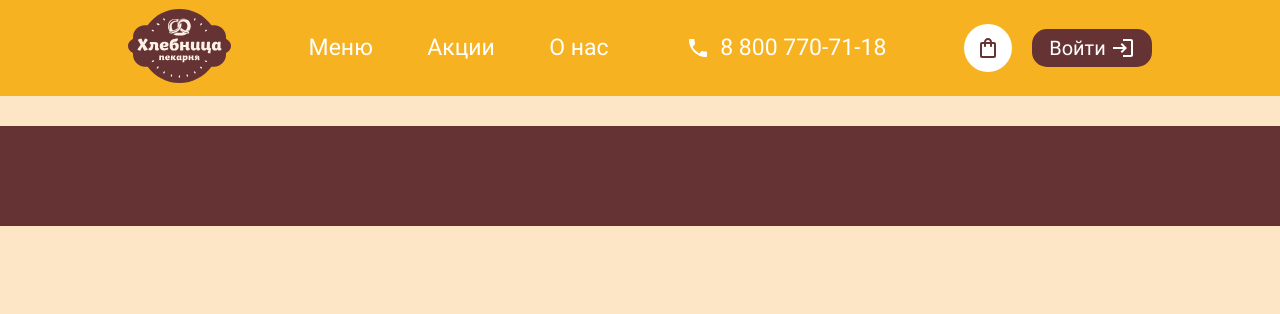
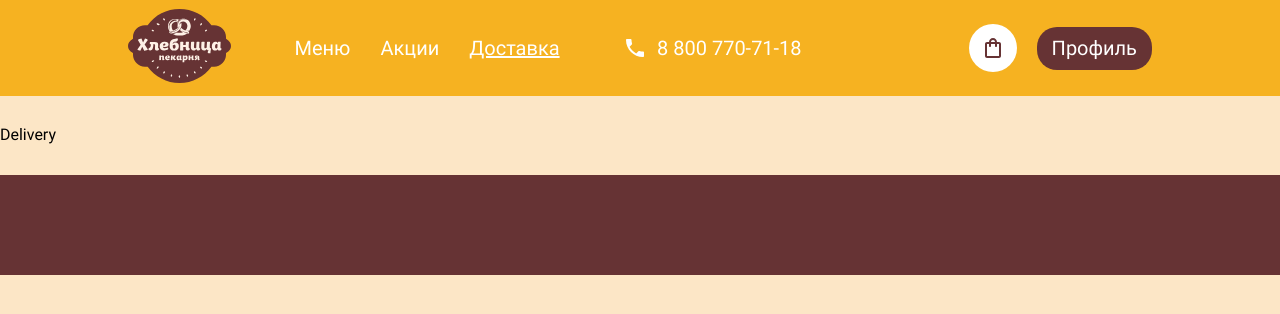
Before and after one commit to hvny/course_project_web, a React (Create React App) app in the folder online-store-frontend/: page /about-delivery in a window 1280 px wide. Shown: the top 314 px of the page. Built offline with nearby package versions, Linux system fonts and the light colour scheme.

Commit message:
add: header adaptive ui

```diff
--- a/online-store-frontend/src/components/App/App.js
+++ b/online-store-frontend/src/components/App/App.js
@@ -3,6 +3,7 @@ import Header from "../Header/Header";
 import Main from "../Main/Main";
 import Events from "../Events/Events";
 import Order from "../Order/Order";
+import Delivery from "../Delivery/Delivery";
 import Footer from "../Footer/Footer";
 
 import "../Link/Link.css"
@@ -17,6 +18,7 @@ export default function App() {
         <Route path="/" element={<Main />} />
         <Route path="/events" element={<Events />} />
         <Route path="/order" element={<Order />} />
+        <Route path="/about-delivery" element={<Delivery />} />
       </Routes>
 
       <Footer />
--- /dev/null
+++ b/online-store-frontend/src/components/Delivery/Delivery.js
@@ -0,0 +1,7 @@
+export default function Delivery() {
+    return (
+        <section className="delivery">
+            Delivery
+        </section>
+    );
+}
--- a/online-store-frontend/src/components/Header/Header.css
+++ b/online-store-frontend/src/components/Header/Header.css
@@ -18,17 +18,15 @@
 }
 
 .header__navigation {
-    min-width: 300px;
     box-sizing: border-box;
     display: flex;
 }
 
 .header__navigation-list {
-    width: 100%;
     list-style: none;
     display: flex;
     align-items: center;
-    justify-content: space-between;
+    gap: 30px;
     padding: 0;
     margin: 0;
 }
@@ -43,7 +41,7 @@
 
 .header__link {
     color: #ffffff;
-    font-size: 23px;
+    font-size: 20px;
     padding: 0;
     text-decoration: none;
 }
@@ -76,7 +74,7 @@
 }
 
 .header__phone-number {
-    font-size: 23px;
+    font-size: 20px;
     font-weight: 400;
     line-height: 1.5;
     margin: 0;
@@ -87,6 +85,18 @@
     align-items: center;
 }
 
+.header__buttons_visible {
+    display: block;
+}
+
+.header__buttons_hidden {
+    display: none;
+}
+
+.header__button_menu {
+    visibility: hidden;
+}
+
 .header__button_cart {
     background-color: #663334;
 }
@@ -95,11 +105,13 @@
     color: #663334;
 }
 
-.header__button_login {
+.header__button_profile {
+    padding: 10px 15px;
     background-color: #663334;
-    width: 120px;
-    height: min-content;
-    border-radius: 10px;
+    border-radius: 20px;
+    color: #ffffff;
+    text-decoration: none;
+    font-size: 20px;
 }
 
 .header__icon_login {
@@ -113,3 +125,76 @@
     margin: 0 5px 0 0;
     color: #ffffff;
 }
+
+
+@media screen and (min-width: 768px) and (max-width: 1150px)  {
+    .header__navigation-list {
+        gap: 15px;
+    }
+
+    .header__link {
+        font-size: 18px;
+    }
+
+    .header__menu-link {
+        font-size: 16px;
+    }
+
+    .header__phone-number {
+        font-size: 18px;
+    }
+
+    .header__button_profile {
+        padding: 8px 12px;
+        font-size: 18px;
+    }
+
+    .header__button_cart {
+        width: 36px;
+        height: 36px;
+        padding: 0;
+    }
+}
+
+@media screen and (min-width: 320px) and (max-width: 1023px)  {
+    .header__container > .header__buttons{
+       display: none;
+    }
+
+    .header__phone-container {
+        display: none
+    }
+
+    .header__button_menu {
+        visibility: visible;
+    }
+
+}
+
+@media screen and (min-width: 320px) and (max-width: 767px)  {
+    .header__logo {
+        width: 73px;
+        height: 52px;
+    }
+
+    .header__navigation-list {
+        gap: 15px;
+    }
+
+    .header__link {
+        font-size: 15px;
+    }
+
+    .header__menu-link {
+        font-size: 13px;
+    }
+
+    .header__phone-number {
+        font-size: 15px;
+    }
+
+    .header__container > .header__navigation {
+        display: none;
+    }
+
+}
--- a/online-store-frontend/src/components/Header/Header.js
+++ b/online-store-frontend/src/components/Header/Header.js
@@ -1,42 +1,26 @@
 import { Link } from "react-router-dom";
 import { useState } from "react";
-import ShoppingBagOutlinedIcon from '@mui/icons-material/ShoppingBagOutlined';
 import IconButton from '@mui/material/IconButton';
-import LoginIcon from '@mui/icons-material/Login';
 import LocalPhoneIcon from '@mui/icons-material/LocalPhone';
-import Modal from '@mui/material/Modal';
-import Box from '@mui/material/Box';
+import MenuIcon from '@mui/icons-material/Menu';
 import { Drawer } from "@mui/material";
-import Navigation from "../Navigation/Navigation";
+import {Menu} from "@mui/material";
+import { MenuItem as BaseMenuItem } from '@mui/base/MenuItem';
+import Navigation from "./Navigation/Navigation";
+import HeaderButtons from "./HeaderButtons/HeaderButtons";
+
 import "./Header.css";
 import logo from "../../images/logo.svg";
-import Signin from "../Signin/Signin";
-import Cart from "../Cart/Cart";
 
 function Header(props) {
-    const [isModalOpen, setIsModalOpen] = useState(false);
     const [isCartOpen, setIsCartOpen] = useState(false);
+    const [isButtonsListActive, setIsButtonsListActive] = useState(false);
 
-
-    const style = {
-        position: 'absolute',
-        top: '50%',
-        left: '50%',
-        transform: 'translate(-50%, -50%)',
-        width: 400,
-        height: 200,
-        bgcolor: 'background.paper',
-        borderRadius: 10,
-        boxShadow: 24,
-        p: 4,
-    };
-
-    function handleSigninButtonClick() {
-        setIsModalOpen(!isModalOpen);
+    function handleMenulick() {
+        setIsButtonsListActive(!isButtonsListActive);
     }
 
     function handleCartClick() {
-        console.log("wwwww")
         setIsCartOpen(!isCartOpen);
     }
 
@@ -49,28 +33,18 @@ function Header(props) {
                     <LocalPhoneIcon size="large" />
                     <p className="header__phone-number">8 800 770-71-18</p>
                 </div>
-                <div className="header__buttons">
-                    <IconButton aria-label="ShoppingBagOutlined" size="large" className="header__button_cart" style={{backgroundColor: "#ffffff", marginRight: "20px"}} onClick={handleCartClick}>
-                        <ShoppingBagOutlinedIcon className="header__icon_cart" size="large" />
-                    </IconButton>
-                    <Drawer open={isCartOpen} onClose={handleCartClick} anchor="right">
-                        <Cart handleClose={handleCartClick}  />
-                    </Drawer>
-                    <IconButton aria-label="Login" size="large" className="header__button_login" style={{borderRadius: "15px", backgroundColor: "#663334", padding: "4px 5px"}} onClick={handleSigninButtonClick}>
-                        <span className="header__span">Войти</span>
-                        <LoginIcon className="header__icon_login" />
-                    </IconButton>
-                    <Modal
-                        open={isModalOpen}
-                        onClose={handleSigninButtonClick}
-                        aria-labelledby="modal-modal-title"
-                        aria-describedby="modal-modal-description"
-                    >
-                        <Box sx={style}>
-                            <Signin />
-                        </Box>
-                    </Modal>
-                </div>
+                <IconButton aria-label="Menu" style={{color: "#ffffff"}} className="header__button_menu" onClick={handleMenulick}>
+                    <MenuIcon />
+                </IconButton>
+                {
+                    isButtonsListActive ?
+                    <Menu open={isButtonsListActive} onClose={handleMenulick}>
+                        <HeaderButtons isCartOpen={isCartOpen} handleCartClick={handleCartClick} additionalClassName="header__buttons_visible"/>
+                        <Navigation />
+                    </Menu>
+                    :
+                    <HeaderButtons isCartOpen={isCartOpen} handleCartClick={handleCartClick} additionalClassName={`${isButtonsListActive ? "header__buttons_hidden" : ""}`} />
+                }
             </div>
         </header>
     );
--- /dev/null
+++ b/online-store-frontend/src/components/Header/HeaderButtons/HeaderButtons.js
@@ -0,0 +1,19 @@
+import { IconButton } from "@mui/material";
+import ShoppingBagOutlinedIcon from "@mui/icons-material/ShoppingBagOutlined";
+import { Drawer } from "@mui/material";
+import { Link } from "react-router-dom";
+import Cart from "../../Cart/Cart";
+
+export default function HeaderButtons({isCartOpen, handleCartClick, additionalClassName}) {
+    return (
+        <div className={`header__buttons ${additionalClassName}`}>
+            <IconButton aria-label="ShoppingBagOutlined" size="large" className="header__button_cart" style={{backgroundColor: "#ffffff", marginRight: "20px"}} onClick={handleCartClick}>
+                <ShoppingBagOutlinedIcon className="header__icon_cart"  />
+            </IconButton>
+            <Drawer open={isCartOpen} onClose={handleCartClick} anchor="right">
+                <Cart handleClose={handleCartClick}  />
+            </Drawer>
+            <Link className="header__button_profile">Профиль</Link>
+        </div>
+    )
+}
--- a/online-store-frontend/src/components/Navigation/Navigation.js
+++ b/online-store-frontend/src/components/Header/Navigation/Navigation.js
@@ -8,6 +8,7 @@ import { MenuButton as BaseMenuButton } from '@mui/base/MenuButton';
 import { MenuItem as BaseMenuItem } from '@mui/base/MenuItem';
 import { styled } from '@mui/system';
 import { CssTransition } from '@mui/base/Transitions'
+
 
 function Navigation(props) {
     const location = useLocation();
@@ -69,7 +70,7 @@ function Navigation(props) {
       });
 
     return (
-        <nav class="header__navigation">
+        <nav className="header__navigation">
             <ul className="header__navigation-list">
                 <li className="header__navigation-list-item">
                     <Dropdown>
@@ -86,7 +87,7 @@ function Navigation(props) {
                     <NavLink to="/events" className={`link header__link ${location.pathname === "/events" ? "header__link_active" : ""}`}>Акции</NavLink>
                 </li>
                 <li className="header__navigation-list-item">
-                    <a href="https://www.hlebnitca.ru/about" target="__blank" className="link header__link">О нас</a>
+                    <NavLink to="/about-delivery" className={`link header__link ${location.pathname === "/about-delivery" ? "header__link_active" : ""}`}>Доставка</NavLink>
                 </li>
             </ul>
         </nav>
@@ -94,3 +95,5 @@ function Navigation(props) {
 }
 
 export default Navigation;
+
+{/* <a href="https://www.hlebnitca.ru/about" target="__blank" className="link header__link">О нас</a> */}
```
Also changed, not shown: online-store-frontend/src/components/Delivery/Delivery.css (added), online-store-frontend/src/utils/constants/navigationConstants.js (added).
